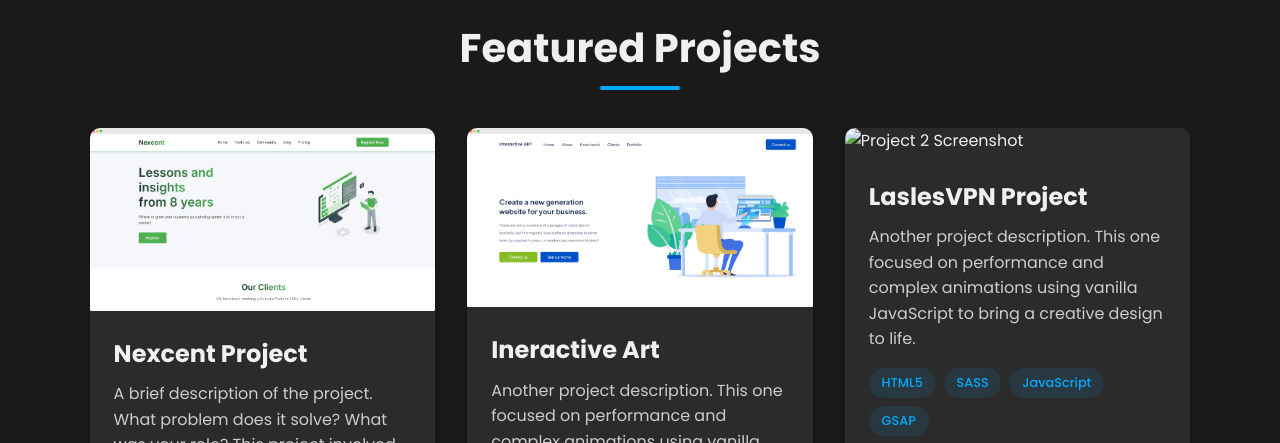
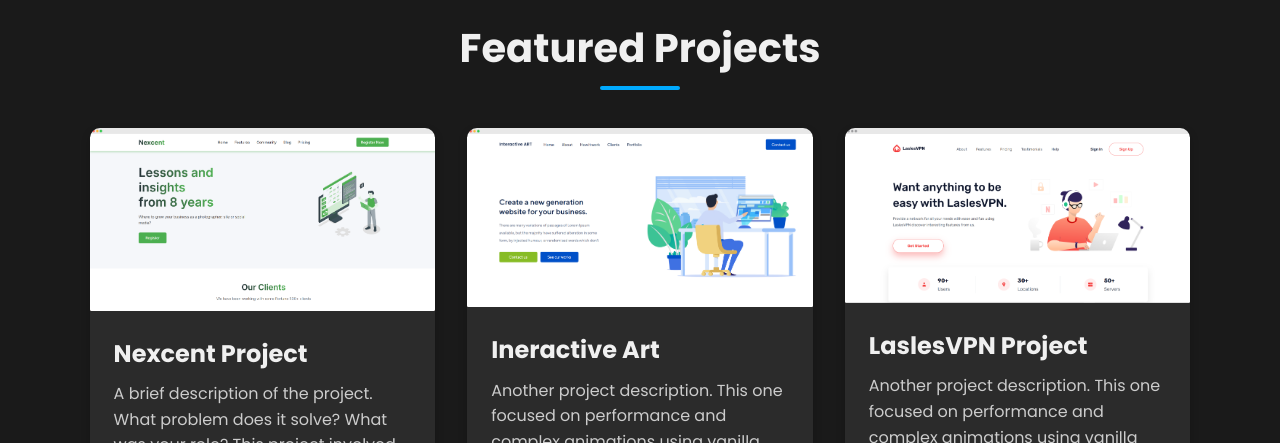
Before and after one commit to soheilshams-front-end/personal-website, a plain HTML site: page index.html in a window 1280 px wide. Shown: the part 880-1323 px from the top of the page. Drawn offline with Linux system fonts and the light colour scheme.

Commit message:
Update index.html

```diff
--- a/index.html
+++ b/index.html
@@ -91,7 +91,7 @@
 
             <article class="project-card">
                 <div class="project-image">
-                    <img src="./screely-17523964434801.png" alt="Project 2 Screenshot">
+                    <img src="./screely-1752396443480.png" alt="Project 2 Screenshot">
                 </div>
                 <div class="project-content">
                     <h3 class="project-title">LaslesVPN Project</h3>
```
